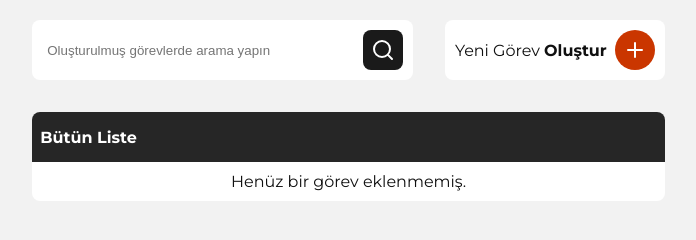
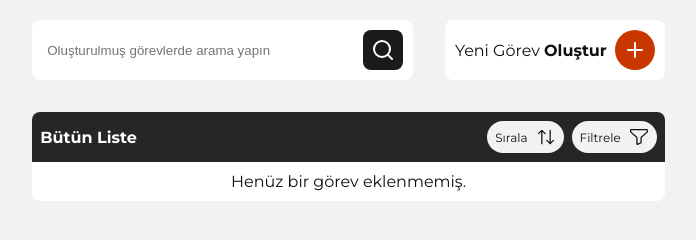
Before and after one commit to zahidayturan/yavuzlar-weekly-tasks, a plain HTML site: page week-1/index.html in a window 1280 px wide. Shown: the part 84-324 px from the top of the page, without its empty margins (284-980 px from the left). Drawn offline with Linux system fonts and the light colour scheme.

Commit message:
add sort and filter button
not functional yet

```diff
--- a/week-1/index.html
+++ b/week-1/index.html
@@ -82,7 +82,21 @@
 
 <div class="task-list-section">
     <div class="task-list-header">
-        <p>Bütün Liste</p>
+        <p class="task-list-header-text">Bütün Liste</p>
+        <div class="row">
+            <div class="icon-button row">
+                <p class="hidden-mobile">Sırala</p>
+                <svg class="sort-icon" width="20" height="20" viewBox="0 0 24 24" fill="none" xmlns="http://www.w3.org/2000/svg">
+                    <path d="M17 4V20M17 20L13 16M17 20L21 16M7 20V4M7 4L3 8M7 4L11 8" stroke-width="1.5" stroke-linecap="round" stroke-linejoin="round"/>
+                </svg>
+            </div>
+            <div class="icon-button row">
+                <p class="hidden-mobile">Filtrele</p>
+                <svg class="filter-icon" width="20" height="20" viewBox="0 0 24 24" fill="none" xmlns="http://www.w3.org/2000/svg">
+                    <path d="M2 4.6C2 4.03995 2 3.75992 2.10899 3.54601C2.20487 3.35785 2.35785 3.20487 2.54601 3.10899C2.75992 3 3.03995 3 3.6 3H20.4C20.9601 3 21.2401 3 21.454 3.10899C21.6422 3.20487 21.7951 3.35785 21.891 3.54601C22 3.75992 22 4.03995 22 4.6V5.26939C22 5.53819 22 5.67259 21.9672 5.79756C21.938 5.90831 21.8901 6.01323 21.8255 6.10776C21.7526 6.21443 21.651 6.30245 21.4479 6.4785L15.0521 12.0215C14.849 12.1975 14.7474 12.2856 14.6745 12.3922C14.6099 12.4868 14.562 12.5917 14.5328 12.7024C14.5 12.8274 14.5 12.9618 14.5 13.2306V18.4584C14.5 18.6539 14.5 18.7517 14.4685 18.8363C14.4406 18.911 14.3953 18.9779 14.3363 19.0315C14.2695 19.0922 14.1787 19.1285 13.9971 19.2012L10.5971 20.5612C10.2296 20.7082 10.0458 20.7817 9.89827 20.751C9.76927 20.7242 9.65605 20.6476 9.58325 20.5377C9.5 20.4122 9.5 20.2142 9.5 19.8184V13.2306C9.5 12.9618 9.5 12.8274 9.46715 12.7024C9.43805 12.5917 9.39014 12.4868 9.32551 12.3922C9.25258 12.2856 9.15102 12.1975 8.94789 12.0215L2.55211 6.4785C2.34898 6.30245 2.24742 6.21443 2.17449 6.10776C2.10986 6.01323 2.06195 5.90831 2.03285 5.79756C2 5.67259 2 5.53819 2 5.26939V4.6Z" stroke-width="1.5" stroke-linecap="round" stroke-linejoin="round"/>
+                </svg>
+            </div>
+        </div>
     </div>
 
     <div id="tasksContainer" class="task-container"></div>
--- a/week-1/style.css
+++ b/week-1/style.css
@@ -75,7 +75,7 @@ p {
     position: fixed;
     left: 0;
     top: 0;
-    background-color: rgba(0, 0, 0, 0.5);
+    background-color: rgba(0, 0, 0, 0.8);
     width: 100%;
     height: 100%;
     display: none;
@@ -193,7 +193,7 @@ form {
     border-radius: 8px 8px 0 0;
 }
 
-.task-list-header p {
+.task-list-header-text {
     color: white;
     font-weight: bold;
 }
@@ -344,6 +344,20 @@ form {
     margin: 8px 8px 8px 0;
 }
 
+.icon-button {
+    border-radius: 50px;
+    background-color: var(--background-color);
+    min-height: 32px;
+    padding: 0 8px;
+    cursor: pointer;
+    font-size: 12px;
+}
+
+.icon-button:hover {
+    border-radius: 8px;
+    background-color: var(--hover-color-1);
+}
+
 /* İKONLAR */
 
 .icon {
@@ -352,7 +366,7 @@ form {
     cursor: pointer;
 }
 
-.help-icon, .close-icon, .edit-icon {
+.help-icon, .close-icon, .edit-icon, .sort-icon, .filter-icon {
     stroke: var(--secondary-color-1);
 }
 
@@ -432,4 +446,7 @@ form {
         align-self: center;
     }
 
+    .hidden-mobile {
+        display: none;
+    }
 }
```
Also changed, not shown: week-1/assets/filter-icon.svg (added), week-1/assets/sort-icon.svg (added).
